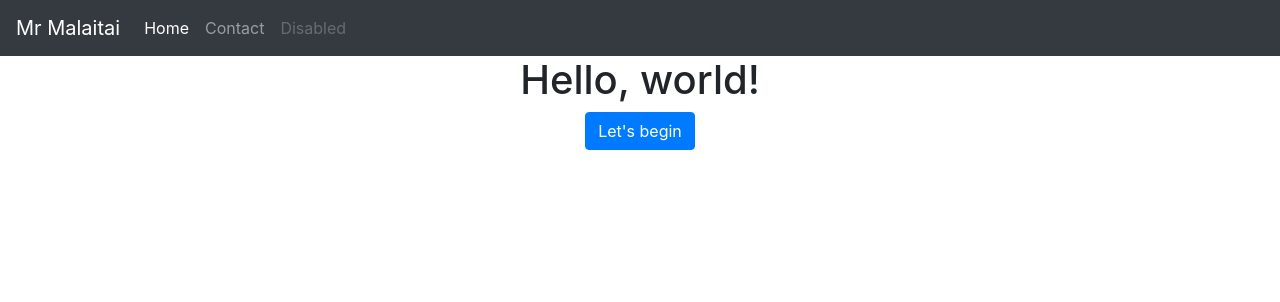
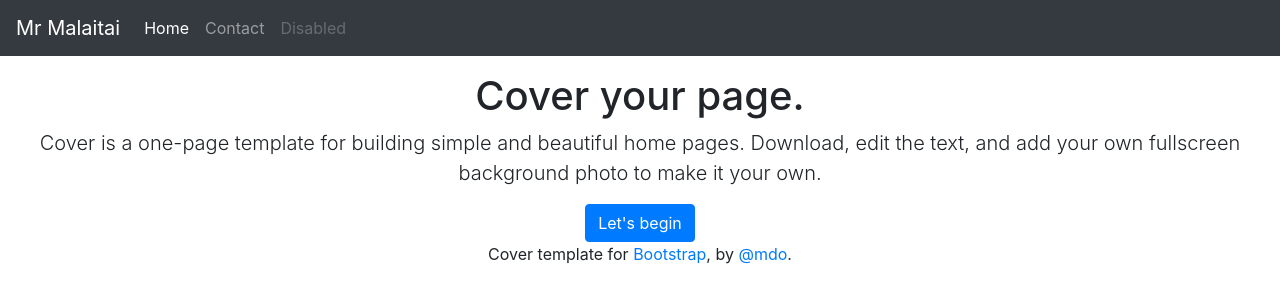
Before and after one commit to mrmalaitai/bootstrap_website, a plain HTML site: page index.html in a window 1280 px wide. Drawn offline with nearby package versions, Linux system fonts and the light colour scheme.

Commit message:
Updated homepage

```diff
--- a/index.html
+++ b/index.html
@@ -10,7 +10,8 @@
 
     <title>Chosse Your Own Adventure! | Home</title>
   </head>
-  <body>
+  <body class = "text-center ">
+
     <nav class="navbar navbar-expand-md navbar-dark bg-dark">
       <a class="navbar-brand" href="#">Mr Malaitai</a>
       <button class="navbar-toggler" type="button" data-toggle="collapse" data-target="#navbarNav" aria-controls="navbarNav" aria-expanded="false" aria-label="Toggle navigation">
@@ -31,9 +32,21 @@
       </div>
     </nav>
 
-    <div class="container text-center">
-      <h1>Hello, world!</h1>
-      <a class="btn btn-primary" href="video_template.html" role="button">Let's begin</a>
+    <div class="cover-container p-3">
+      <main role="main" class="inner cover">
+        <h1 class="cover-heading">Cover your page.</h1>
+        <p class="lead">Cover is a one-page template for building simple and beautiful home pages. Download, edit the text, and add your own fullscreen background photo to make it your own.</p>
+        <lead>
+          <a class="btn btn-primary" href="video_template.html" role="button">Let's begin</a>
+        </lead>
+      </main>
+
+      <footer class="mt-auto">
+        <div class="inner">
+          <p>Cover template for <a href="https://getbootstrap.com/">Bootstrap</a>, by <a href="https://twitter.com/mdo">@mdo</a>.</p>
+        </div>
+      </footer>
+
     </div>
     <!-- Optional JavaScript -->
     <!-- jQuery first, then Popper.js, then Bootstrap JS -->
```
Also changed, not shown: video_template.html (+3 -3 lines).
